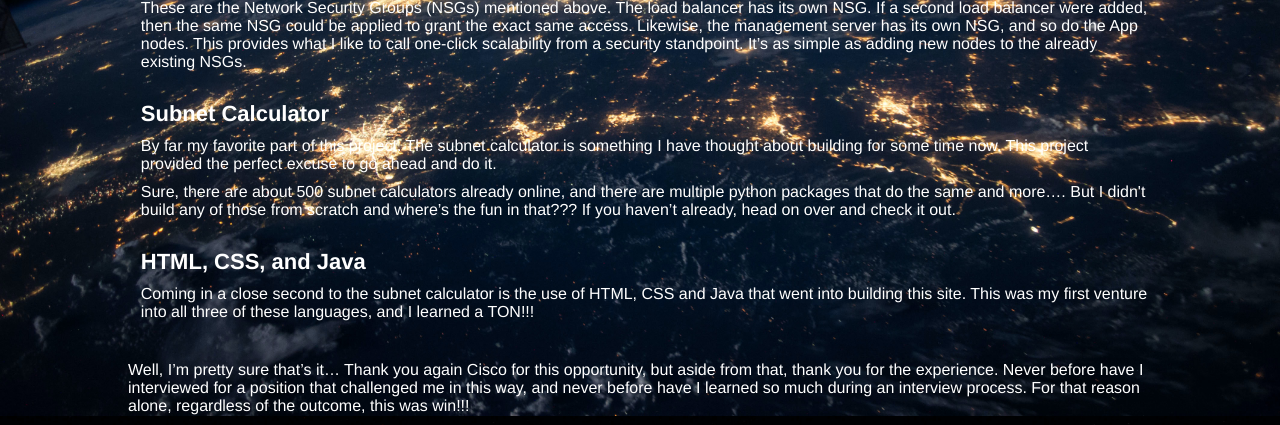
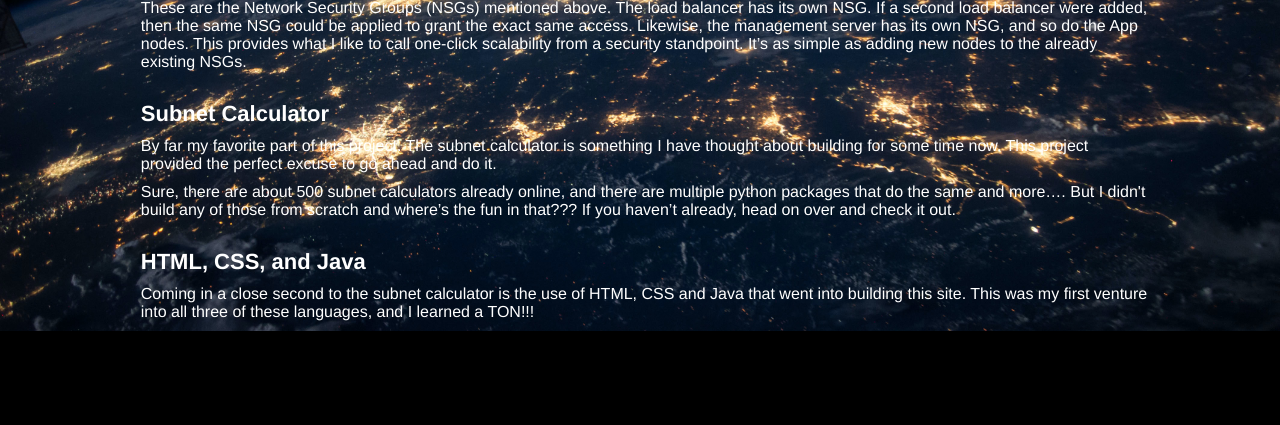
Before and after one commit to srstark01/portfolio, a Flask app: page /cisco in a window 1280 px wide. Shown: the part 2991-3416 px from the top of the page. After the commit the page ends 3322 px from the top, so only its background shows below. Run offline with Flask 2, Linux system fonts and the light colour scheme; some libraries are stand-ins or nearby versions.

Commit message:
General cleanup and linting

```diff
--- a/templates/cisco.html
+++ b/templates/cisco.html
@@ -267,12 +267,6 @@ a {
   use of HTML, CSS and Java that went into building this site. This was my
   first venture into all three of these languages, and I learned a TON!!!
  </p>
- <p class="paragraph3">Well, I’m pretty sure that’s it… Thank you again Cisco
-  for this opportunity, but aside from that, thank you for the experience.
-  Never before have I interviewed for a position that challenged me in this
-  way, and never before have I learned so much during an interview process.
-  For that reason alone, regardless of the outcome, this was win!!!
- </p>
  {% endblock %}
 </body>
 
```
